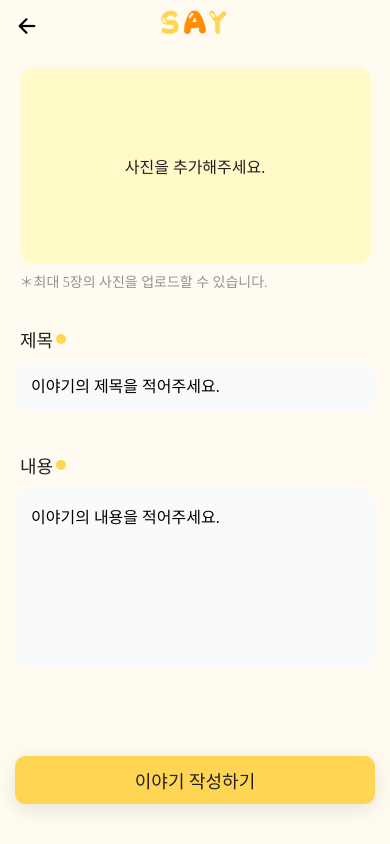
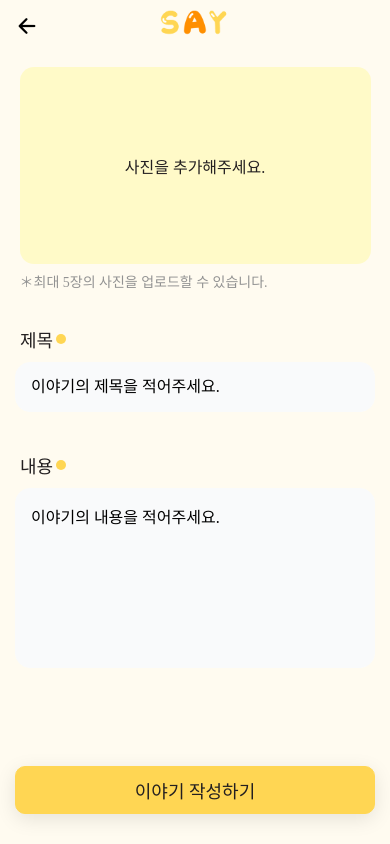
Before and after one commit to ins62o/SAY, a React Native app: screen /FeedWrite in a window 390 px wide. Built offline with nearby package versions, Linux system fonts and the light colour scheme; a web font is replaced by a local one.

Commit message:
피드 작성 페이지 버튼 스타일 수정

```diff
--- a/src/screen/FeedWrite.tsx
+++ b/src/screen/FeedWrite.tsx
@@ -159,7 +159,7 @@ const styles = StyleSheet.create({
   /** 🔥 하단 버튼 */
   bottomButton: {
     padding: 15,
-    paddingBottom: 40,
+    paddingBottom: 30,
     backgroundColor: COLORS.background,
   },
 
```
